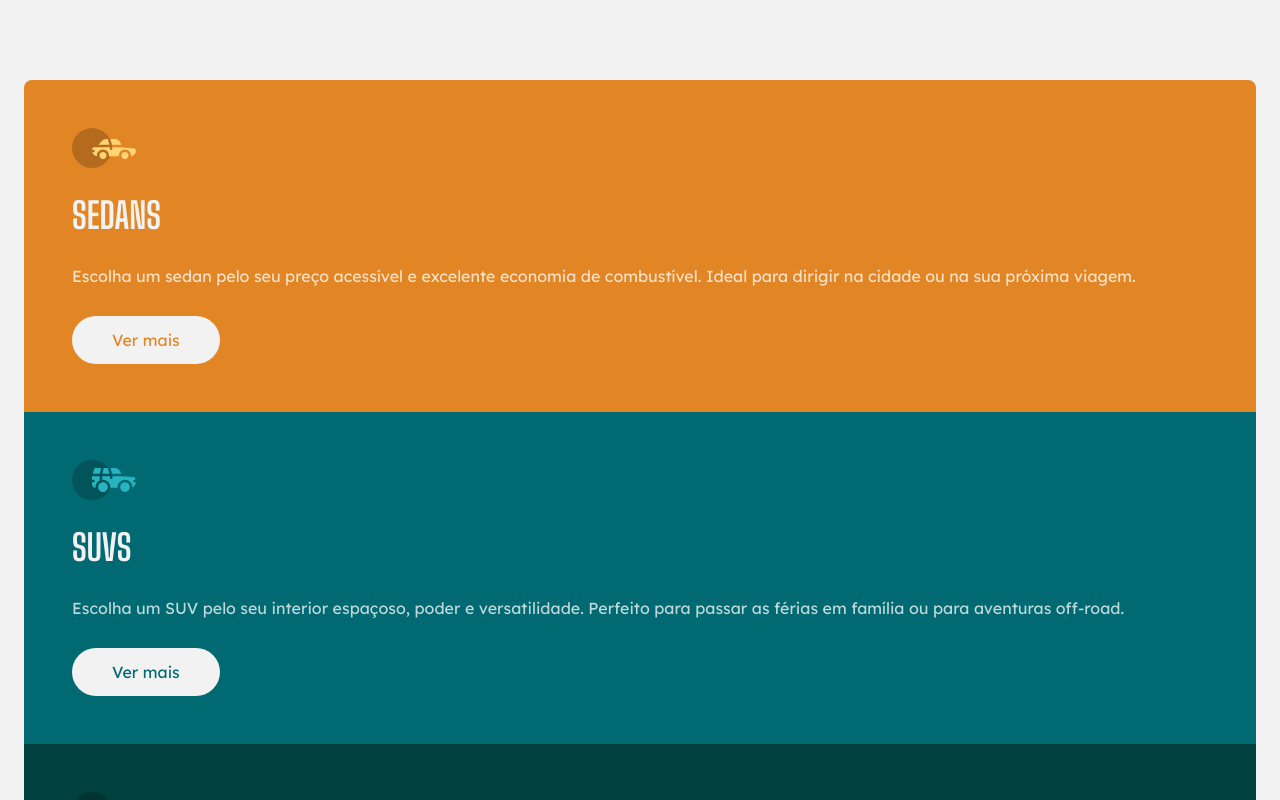
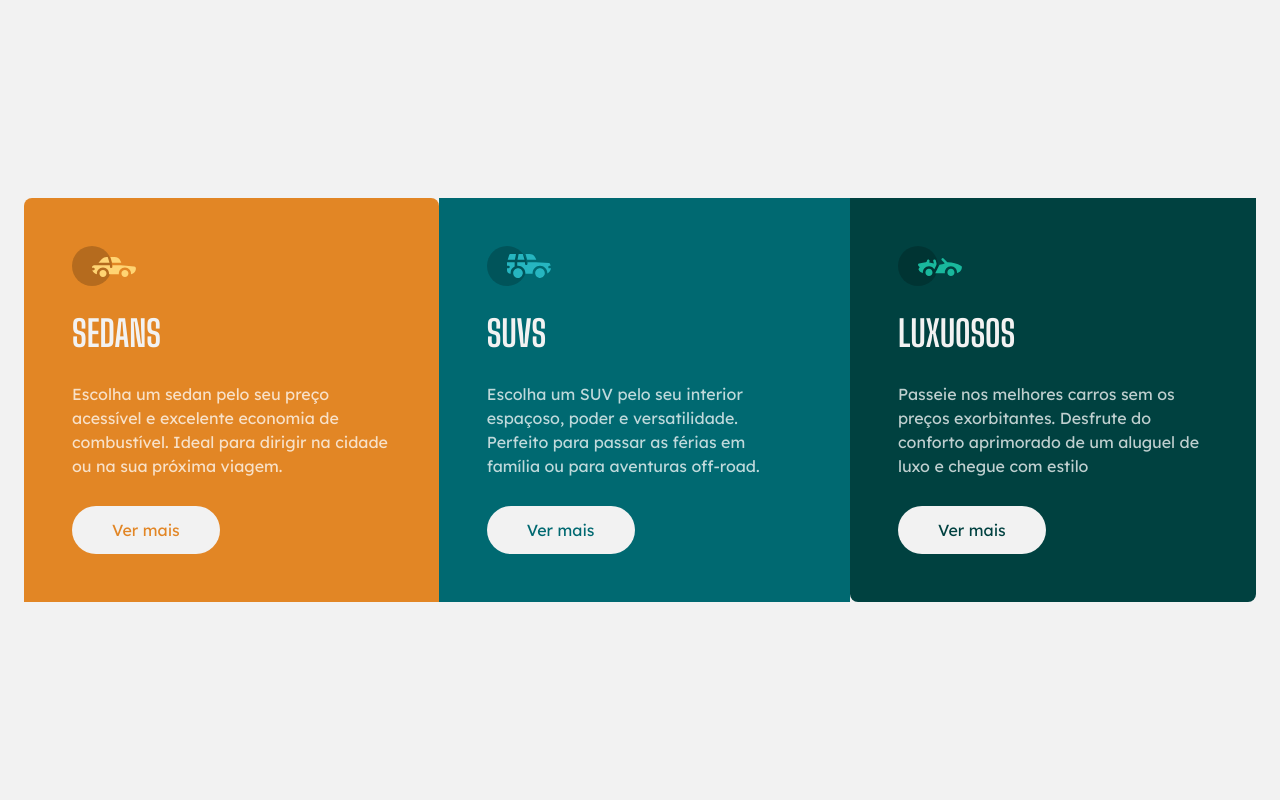
Before and after one commit to JVMF12/carros, a React (Vite) app: page / in a window 1280 px wide. Shown: the top 800 px of the page. Built offline with nearby package versions, Linux system fonts and the light colour scheme.

Commit message:
primeiro commit da responsividade

```diff
--- a/src/App.jsx
+++ b/src/App.jsx
@@ -4,9 +4,9 @@
 
 export default function App() {
   return(
-    <main className="min-h-svh bg-off-white-bg py-20 px-6">
+    <main className="min-h-svh bg-off-white-bg py-20 px-6 antialiased lg:flex justify-center items-center">
 
-      <section>
+      <section className="lg:flex">
         <div className="bg-orange p-12 rounded-t-lg">
           <img src={iconSedans} alt="ícone dos carros sedan" className="mb-7" />
           <h2 className="font-shoulders mb-7 uppercase text-4xl font-bold text-off-white-bg">Sedans</h2>
```
